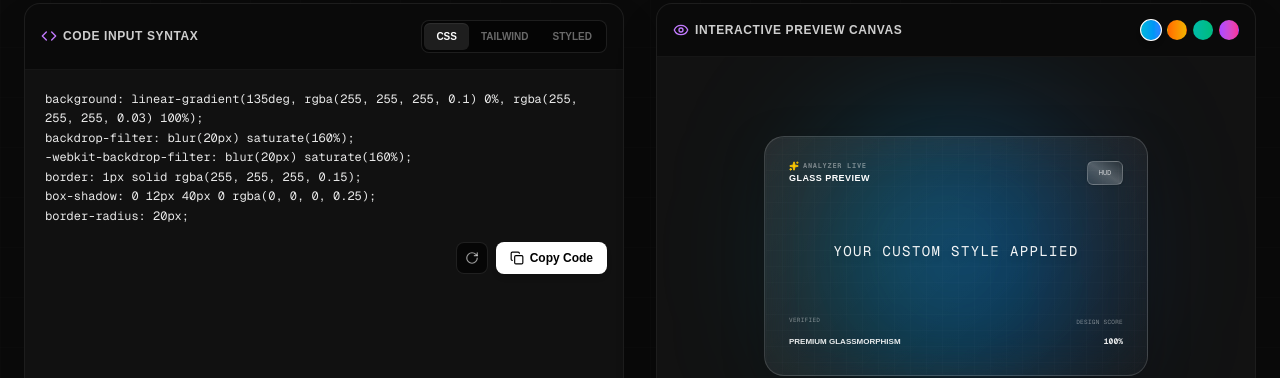
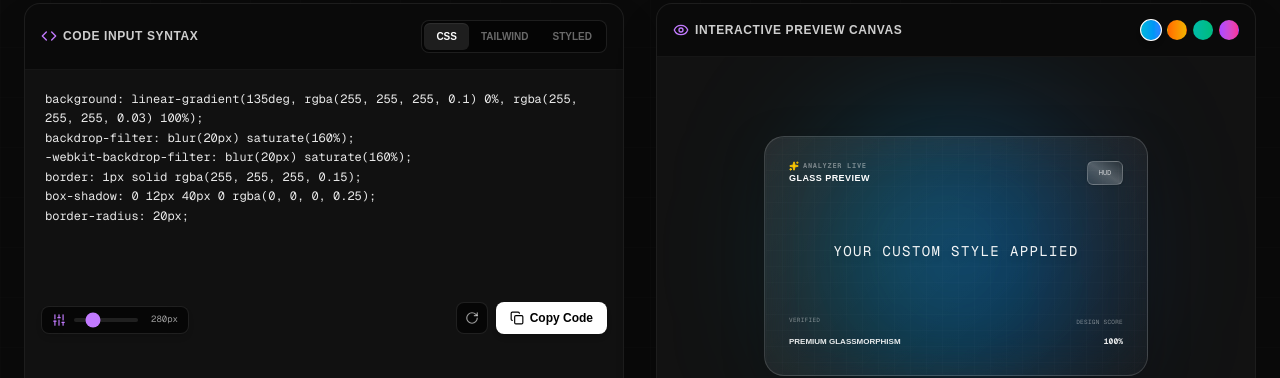
Before and after one commit to iamsaifkhan25/CSS-frosting, a Next.js app: page /analyzer in a window 1280 px wide. Shown: the part 467-845 px from the top of the page. Built offline with nearby package versions, Linux system fonts and the light colour scheme; no server answers.

Commit message:
feat(analyzer): make editor height adjustable with a slider and set default to 280px

```diff
--- a/src/app/analyzer/analyzer-client.tsx
+++ b/src/app/analyzer/analyzer-client.tsx
@@ -81,6 +81,7 @@ export default function AnalyzerClient() {
   const [canvasBg, setCanvasBg] = useState<'aurora' | 'sunset' | 'ocean' | 'cyberpunk'>('aurora')
   const [copied, setCopied] = useState(false)
   const [analysis, setAnalysis] = useState<AnalysisResult | null>(null)
+  const [editorHeight, setEditorHeight] = useState(280)
 
   const [timeLeft, setTimeLeft] = useState({ days: 0, hours: 0, minutes: 0, seconds: 0 })
   const [isFreePeriodActive, setIsFreePeriodActive] = useState(true)
@@ -860,7 +861,7 @@ export default function AnalyzerClient() {
               </div>
 
               {/* Text Area Input */}
-              <div className="relative h-[220px]">
+              <div className="relative" style={{ height: `${editorHeight}px` }}>
                 <textarea
                   value={code}
                   onChange={(e) => setCode(e.target.value)}
@@ -873,6 +874,21 @@ export default function AnalyzerClient() {
                   }
                   className="w-full h-full bg-transparent text-white/90 px-5 pt-5 pb-16 font-mono text-xs focus:outline-none resize-none overflow-y-auto leading-relaxed"
                 />
+
+                {/* Height adjustment slider */}
+                <div className="absolute bottom-4 left-4 flex items-center space-x-2 bg-black/60 backdrop-blur-md border border-white/10 rounded-lg px-2.5 py-1.5 shadow-md">
+                  <Sliders className="w-3.5 h-3.5 text-purple-400" />
+                  <input
+                    type="range"
+                    min="180"
+                    max="600"
+                    value={editorHeight}
+                    onChange={(e) => setEditorHeight(Number(e.target.value))}
+                    className="w-16 h-1 bg-white/10 rounded-lg appearance-none cursor-pointer accent-purple-400 focus:outline-none"
+                    title="Adjust editor height"
+                  />
+                  <span className="text-[9px] font-mono text-white/60 w-8 text-right">{editorHeight}px</span>
+                </div>
 
                 {/* Float controls */}
                 <div className="absolute bottom-4 right-4 flex items-center space-x-2">
```
